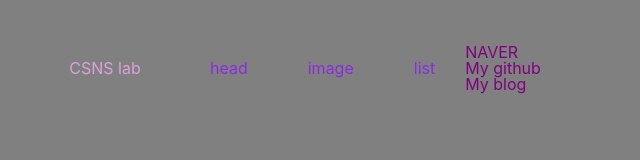
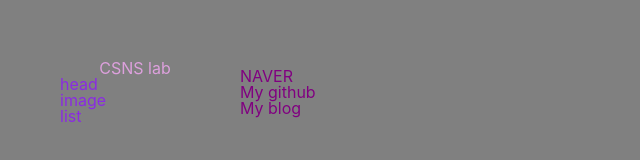
Before and after one commit to GyoHeon/HTML_study, a plain HTML site: page list.html in a window 1280 px wide. Shown: the whole page, without its empty margins (0-640 px from the left). Drawn offline with Linux system fonts and the light colour scheme.

Commit message:
change div class

```diff
--- a/list.html
+++ b/list.html
@@ -5,19 +5,19 @@
     <meta charset="utf-8" />
     <link rel="stylesheet" href="css/style.css" />
   </head>
-  <body>
-    <div>
+  <body>    <div class="menu">
     <h1><a href="index.html" id="name">CSNS lab</a></h1>
-    </div>
-    <div class="menu">
+    <div class="menu__column">
     <a href="head.html" class="saw">head</a></li>
     </div>
-    <div class="menu">
+    <div class="menu__column">
     <a href="image.html" class="saw">image</a></li>
     </div>
-    <div class="menu">
+    <div class="menu__column">
     <a href="list.html" class="saw">list</a></li>
     </div>
+  </div>
+  <div class="main">
     <ul id="another">
       <li>
         <a href="https://www.naver.com" target="_blank" title="NAVER">NAVER</a>
@@ -36,5 +36,6 @@
         >
       </li>
     </ul>
+    </div>
   </body>
 </html>
```
Also changed, not shown: head.html (+6 -4 lines), image.html (+6 -6 lines), index.html (+6 -4 lines).
